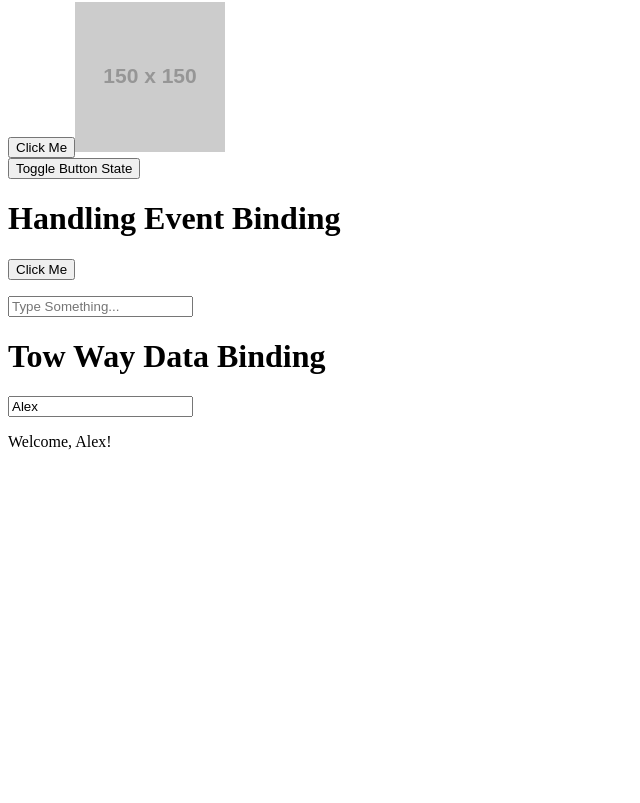
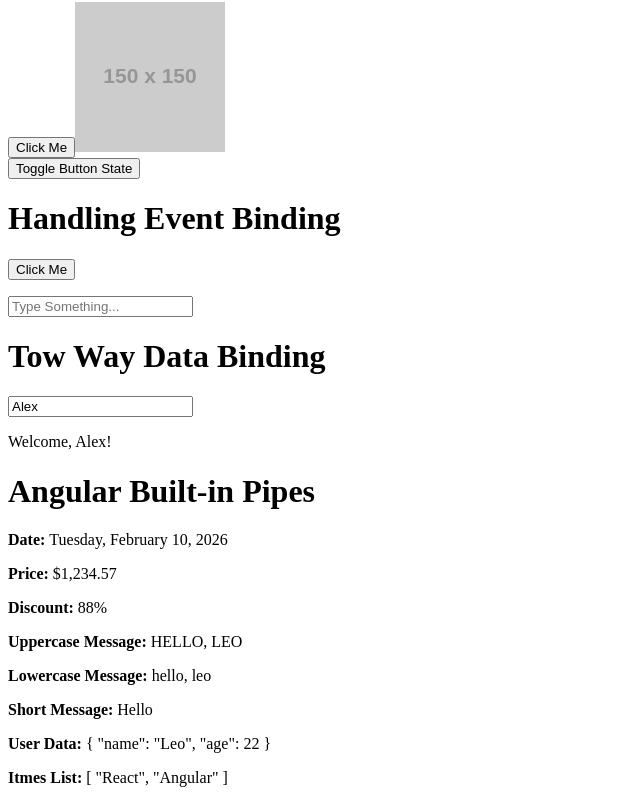
Before and after one commit to Rishab-RajHR/Angular, an Angular app: page / in a window 1280 px wide. Shown: the part 2125-2928 px from the top of the page, without its empty margins (0-640 px from the left). Before the commit the page ends 2592 px from the top, so only its background shows below. Built offline with nearby package versions, Linux system fonts and the light colour scheme.

Commit message:
Built in Pipes

```diff
--- a/src/app/app.html
+++ b/src/app/app.html
@@ -18,4 +18,5 @@
 <app-property-binding></app-property-binding>
 <app-event-binding></app-event-binding>
 <app-two-way-binding></app-two-way-binding>
+<app-built-in-pipes></app-built-in-pipes>
 <router-outlet />
--- a/src/app/app.ts
+++ b/src/app/app.ts
@@ -20,10 +20,11 @@ import { ClassBinding } from "./class-binding/class-binding";
 import { PropertyBinding } from "./property-binding/property-binding";
 import { EventBinding } from "./event-binding/event-binding";
 import { TwoWayBinding } from "./two-way-binding/two-way-binding";
+import { BuiltInPipes } from "./built-in-pipes/built-in-pipes";
 
 @Component({
   selector: 'app-root',
-  imports: [RouterOutlet, HostListenerExample, PreserverWhitespaceExample, EncapsulationFirst, Parent, Super, IfDirectives, SwitchCaseDirective, ForDirective, NgClassDirective, NgStyle, Interpolation, ErrorHandlingInterpolation, AttributeBinding, StyleBinding, ClassBinding, PropertyBinding, EventBinding, TwoWayBinding],
+  imports: [RouterOutlet, HostListenerExample, PreserverWhitespaceExample, EncapsulationFirst, Parent, Super, IfDirectives, SwitchCaseDirective, ForDirective, NgClassDirective, NgStyle, Interpolation, ErrorHandlingInterpolation, AttributeBinding, StyleBinding, ClassBinding, PropertyBinding, EventBinding, TwoWayBinding, BuiltInPipes],
   templateUrl: './app.html',
   styleUrl: './app.css',
   encapsulation: ViewEncapsulation.None
--- /dev/null
+++ b/src/app/built-in-pipes/built-in-pipes.html
@@ -0,0 +1,11 @@
+<div>
+   <h1>Angular Built-in Pipes</h1>
+   <p><strong>Date: </strong> {{ today | date:'fullDate' }}</p>
+   <p><strong>Price: </strong> {{ price | currency:'USD':'symbol' }}</p>
+   <p><strong>Discount: </strong> {{ percentage | percent }}</p>
+   <p><strong>Uppercase Message: </strong> {{ message | uppercase }}</p>
+   <p><strong>Lowercase Message: </strong> {{ message | lowercase }}</p>
+   <p><strong>Short Message: </strong> {{ message | slice:0:5 }}</p>
+   <p><strong>User Data: </strong> {{ user | json }}</p>
+   <p><strong>Itmes List: </strong> {{ items | slice:0:2 | json }}</p>
+</div>
--- /dev/null
+++ b/src/app/built-in-pipes/built-in-pipes.ts
@@ -0,0 +1,17 @@
+import { CommonModule } from '@angular/common';
+import { Component } from '@angular/core';
+
+@Component({
+  selector: 'app-built-in-pipes',
+  imports: [CommonModule],
+  templateUrl: './built-in-pipes.html',
+  styleUrl: './built-in-pipes.css',
+})
+export class BuiltInPipes {
+   today: Date = new Date();
+   price: number = 1234.5678;
+   percentage: number = 0.875;
+   message: string = 'Hello, Leo';
+   user = {name: 'Leo', age: 22};
+   items: string[] = ['React', 'Angular', 'Vue']
+}
```
Also changed, not shown: src/app/built-in-pipes/built-in-pipes.css (added), 1 other file (tests, documents, lock files or other folders).
